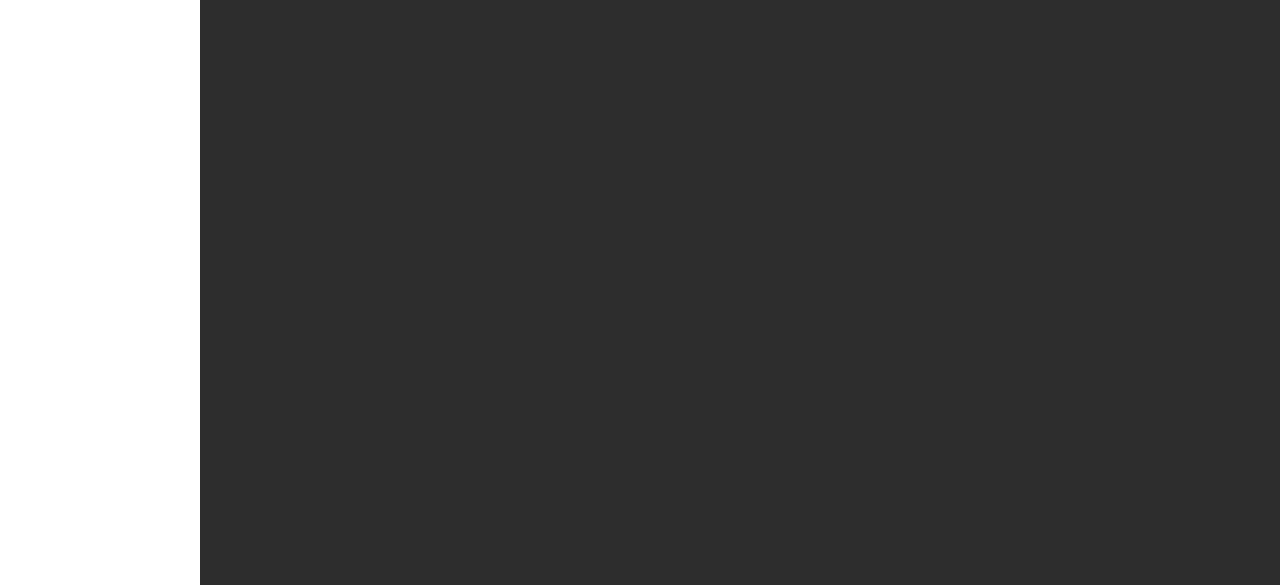
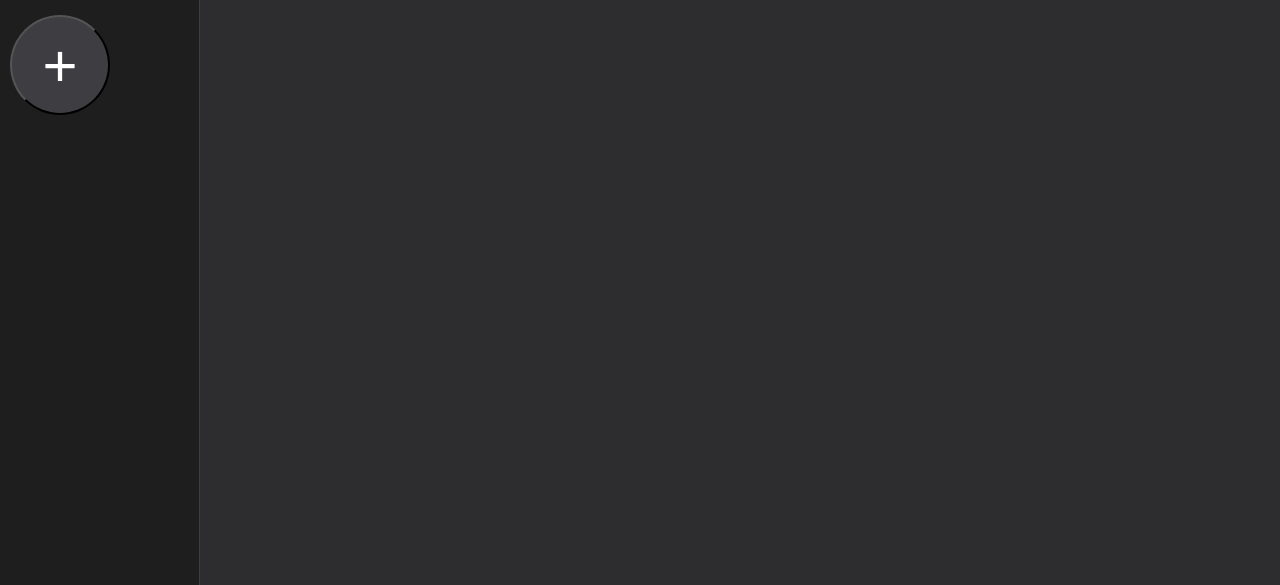
Before and after one commit to jackfine01/ToDo, a website built with webpack: page src/template.html in a window 1280 px wide. Shown: the part 215-800 px from the top of the page. Built offline with nearby package versions, Linux system fonts and the light colour scheme.

Commit message:
adding sidebar changes.

```diff
--- a/src/styles.css
+++ b/src/styles.css
@@ -35,14 +35,14 @@ body{
     border-bottom: 1px solid var(--gray);
 }
 
-#sidebar{
+.sidebar{
     grid-area: sidebar;
     display: grid;
     grid-template-columns: 1fr;
     grid-gap: 20px;
 }
 
-.header, #sidebar{
+.header, .sidebar{
     background-color: var(--black);
     color: white;
     border-right: 1px solid var(--gray);
--- a/src/template.html
+++ b/src/template.html
@@ -11,7 +11,7 @@
             <div id="headerTitle">ToDo List</div>
         </div>
 
-        <div id="sidebar">
+        <div class="sidebar">
             <div id="projects">Projects</div>
             <button id="newProj">+</button>
         </div>
```
